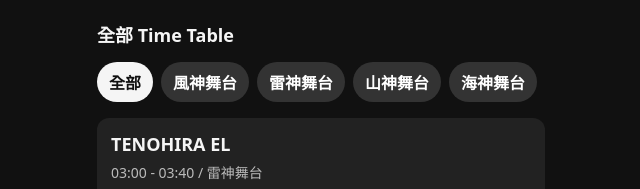
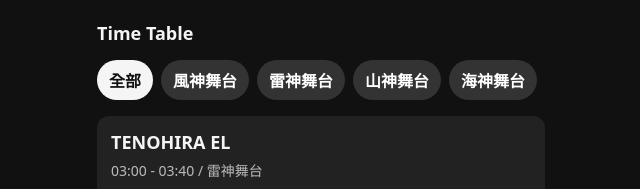
Before and after one commit to cvbn55688/Gig-Pilot, a plain HTML site: page index.html in a window 1280 px wide. Shown: the part 380-569 px from the top of the page, 319-959 px from the left. Drawn offline with Linux system fonts and the light colour scheme.

Commit message:
refactor: remove redundant code

```diff
--- a/index.html
+++ b/index.html
@@ -26,7 +26,7 @@
       </section>
 
       <section>
-        <h2>全部 Time Table</h2>
+        <h2>Time Table</h2>
         <div id="stage-filter" class="stage-filter"></div>
         <div id="timetable"></div>
       </section>
--- a/js/app.js
+++ b/js/app.js
@@ -241,20 +241,15 @@ renderStageFilter();
 render();
 
 setInterval(() => {
-  console.log("XD1");
   renderNextPerformance();
 }, 30 * 1000);
 
 document.addEventListener("visibilitychange", () => {
-  console.log("XD2");
-
   if (!document.hidden) {
     renderNextPerformance();
   }
 });
 
 window.addEventListener("focus", () => {
-  console.log("XD3");
-
   renderNextPerformance();
 });
```
